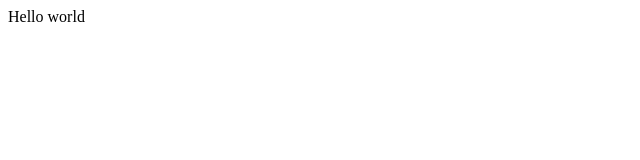
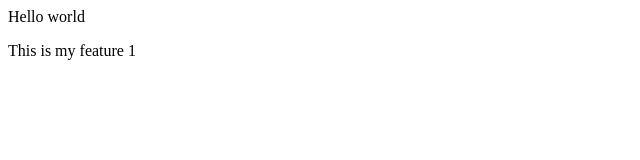
Before and after one commit to abhi200-rana/localrepo2, a plain HTML site: page index.html in a window 1280 px wide. Shown: the whole page, without its empty margins (0-640 px from the left). Drawn offline with Linux system fonts and the light colour scheme.

Commit message:
This is new feature

```diff
--- a/index.html
+++ b/index.html
@@ -1 +1,2 @@
 <p>Hello world</p>
+<p>This is my feature 1</p>
```
